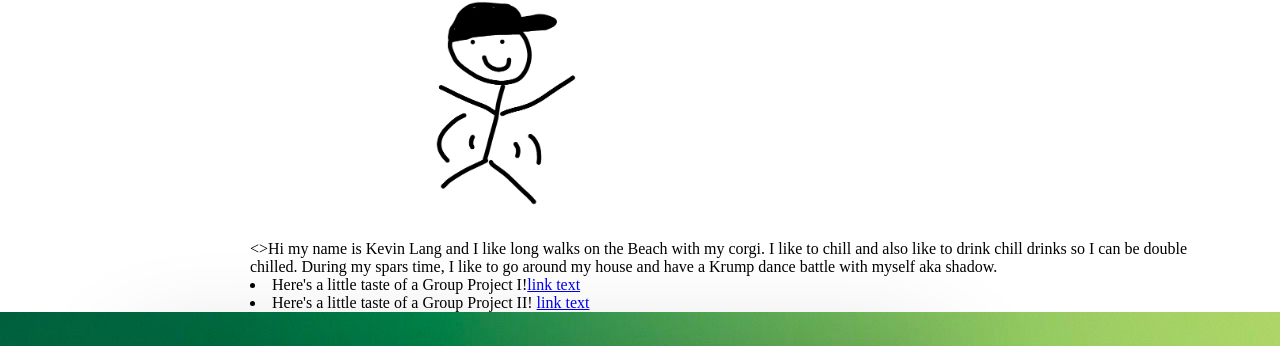
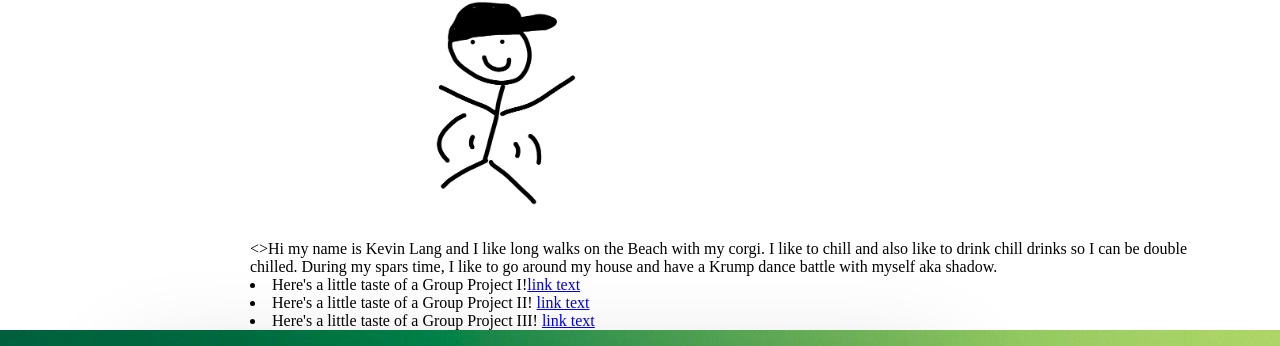
Before and after one commit to kevinl206/MyPortfolio, a plain HTML site: page index.html in a window 1280 px wide. Shown: the part 350-696 px from the top of the page. Drawn offline with Linux system fonts and the light colour scheme.

Commit message:
added link to 3rd project

```diff
--- a/index.html
+++ b/index.html
@@ -49,6 +49,8 @@
           </li>
           <li>
             Here's a little taste of a Group Project II! <a href="https://github.com/kevinl206/gp2-library.git/">link text</a> </li>
+            <li>
+              Here's a little taste of a Group Project III! <a href="https://github.com/kevinl206/puppy-love.git">link text</a> </li>
     </section>
 </main>
 
```
